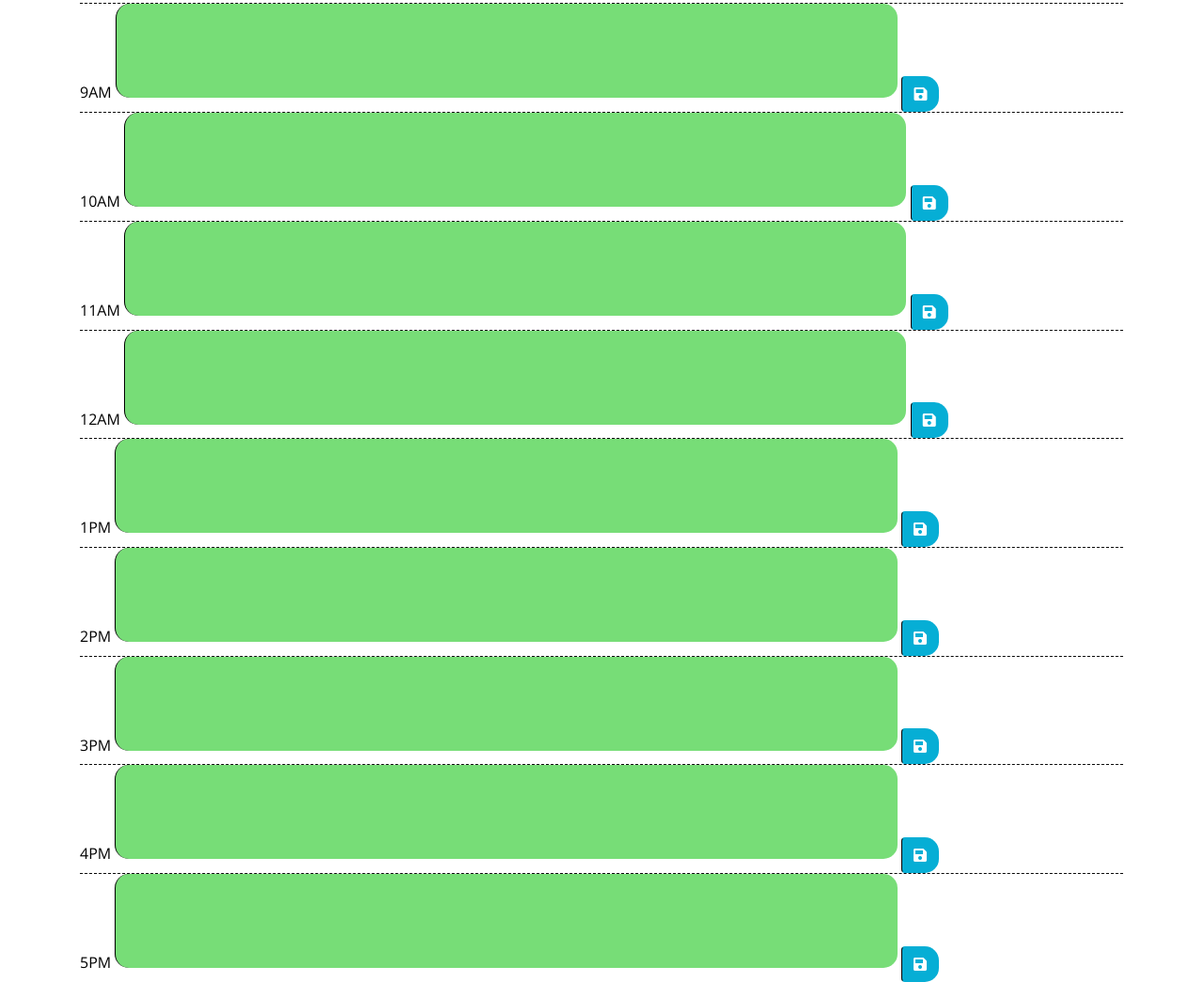
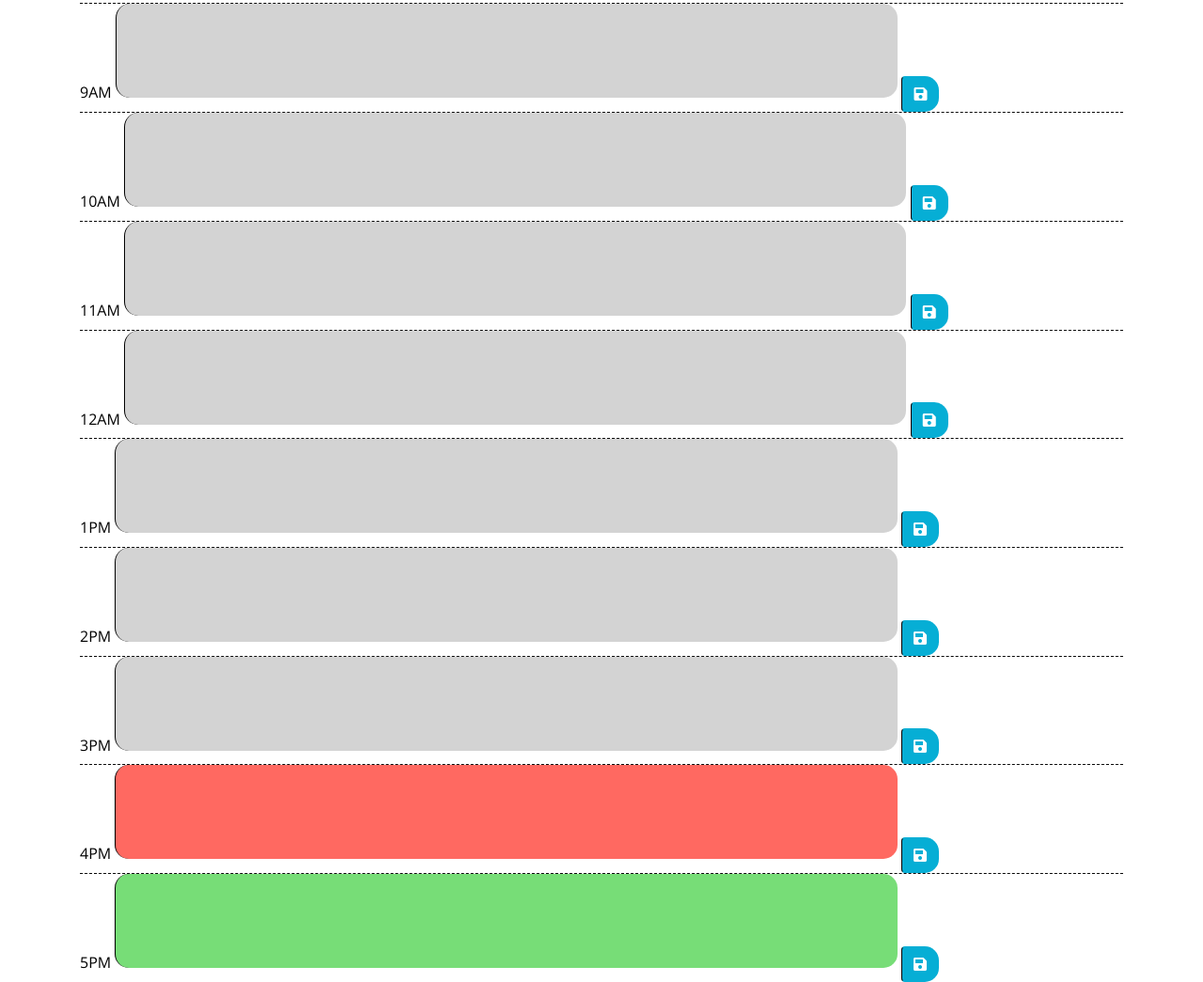
Before and after one commit to JimmySolis/workDaySched, a plain HTML site: page index.html in a window 1280 px wide. Shown: the part 333-1378 px from the top of the page at 94% size. Drawn offline with nearby package versions, Linux system fonts and the light colour scheme.

Commit message:
Wored with Denis and got syntax errors figueded out, fixed javascript attr()

```diff
--- a/index.html
+++ b/index.html
@@ -28,17 +28,17 @@
       <p class="lead">A simple calendar app for scheduling your work day</p>
       <p id="currentDay" class="lead"></p>
     </header>
-    <div class="container ">
+    <div class="container">
       <!-- Timeblocks go here -->
-      <div id="hourNine" class="hour"> 9AM <textarea class="time-block description col-9" id="" rows="5"></textarea> <button class="btn saveBtn "><i class="fas fa-save"></i> </button></div>
-      <div id="hourTen" class="hour"> 10AM <textarea class="time-block description col-9" id="" rows="5"></textarea> <button class="btn saveBtn"><i class="fas fa-save"></i> </button></div>
-      <div id="hourEleven" class="hour"> 11AM <textarea class="time-block description col-9" id=""  rows="5"></textarea> <button class="btn saveBtn"><i class="fas fa-save"></i> </button></div>
-      <div id="hourTwelve" class="hour"> 12AM <textarea class="time-block description col-9" id=""  rows="5"></textarea> <button class="btn saveBtn"><i class="fas fa-save"></i> </button></div>
-      <div id="hourOne" class="hour"> 1PM <textarea class="time-block  description col-9" id=""  rows="5"></textarea> <button class="btn saveBtn"><i class="fas fa-save"></i> </button></div>
-      <div id="hourTwo" class="hour"> 2PM <textarea class="time-block  description col-9" id=""  rows="5"></textarea> <button class="btn saveBtn"><i class="fas fa-save"></i> </button></div>
-      <div id="hourThree"class="hour"> 3PM <textarea class="time-block  description col-9" id=""  rows="5"></textarea> <button class="btn saveBtn"><i class="fas fa-save"></i> </button></div>
-      <div id="hourFour"class="hour"> 4PM <textarea class="time-block  description col-9" id=""  rows="5"></textarea> <button class="btn saveBtn"><i class="fas fa-save"></i> </button></div>
-      <div id="hourFive"class="hour"> 5PM <textarea class="time-block  description col-9" id=""  rows="5"></textarea> <button class="btn saveBtn"><i class="fas fa-save"></i> </button></div>
+      <div id="hourNine" class="hour"> 9AM <textarea class="time-block description col-9" id="hour-9" rows="5"></textarea> <button class="btn saveBtn "><i class="fas fa-save"></i> </button></div>
+      <div id="hourTen" class="hour"> 10AM <textarea class="time-block description col-9" id="hour-10" rows="5"></textarea> <button class="btn saveBtn"><i class="fas fa-save"></i> </button></div>
+      <div id="hourEleven" class="hour"> 11AM <textarea class="time-block description col-9" id="hour-11"  rows="5"></textarea> <button class="btn saveBtn"><i class="fas fa-save"></i> </button></div>
+      <div id="hourTwelve" class="hour"> 12AM <textarea class="time-block description col-9" id="hour-12"  rows="5"></textarea> <button class="btn saveBtn"><i class="fas fa-save"></i> </button></div>
+      <div id="hourOne" class="hour"> 1PM <textarea class="time-block  description col-9" id="hour-13"  rows="5"></textarea> <button class="btn saveBtn"><i class="fas fa-save"></i> </button></div>
+      <div id="hourTwo" class="hour"> 2PM <textarea class="time-block  description col-9" id="hour-14"  rows="5"></textarea> <button class="btn saveBtn"><i class="fas fa-save"></i> </button></div>
+      <div id="hourThree"class="hour"> 3PM <textarea class="time-block  description col-9" id="hour-15"  rows="5"></textarea> <button class="btn saveBtn"><i class="fas fa-save"></i> </button></div>
+      <div id="hourFour"class="hour"> 4PM <textarea class="time-block  description col-9" id="hour-16"  rows="5"></textarea> <button class="btn saveBtn"><i class="fas fa-save"></i> </button></div>
+      <div id="hourFive"class="hour"> 5PM <textarea class="time-block  description col-9" id="hour-17"  rows="5"></textarea> <button class="btn saveBtn"><i class="fas fa-save"></i> </button></div>
 
     </div>
 
--- a/script.js
+++ b/script.js
@@ -23,11 +23,14 @@ $(".saveBtn").on("click", function(){
 function updateHour(){
     var currentHour = moment().hours();
     $(".time-block").each(function(){
-    var blockHour = parseInt(
+    var blockHour =
+     parseInt(
         $(this)
         .attr('id')
         .split('-')[1]
     );
+
+    console.log(currentHour);
 
     if(blockHour < currentHour){
         $(this).addClass("past");
@@ -40,6 +43,7 @@ function updateHour(){
         $(this).addClass("future");
     }
     });
+
 }
 
 updateHour();
```
